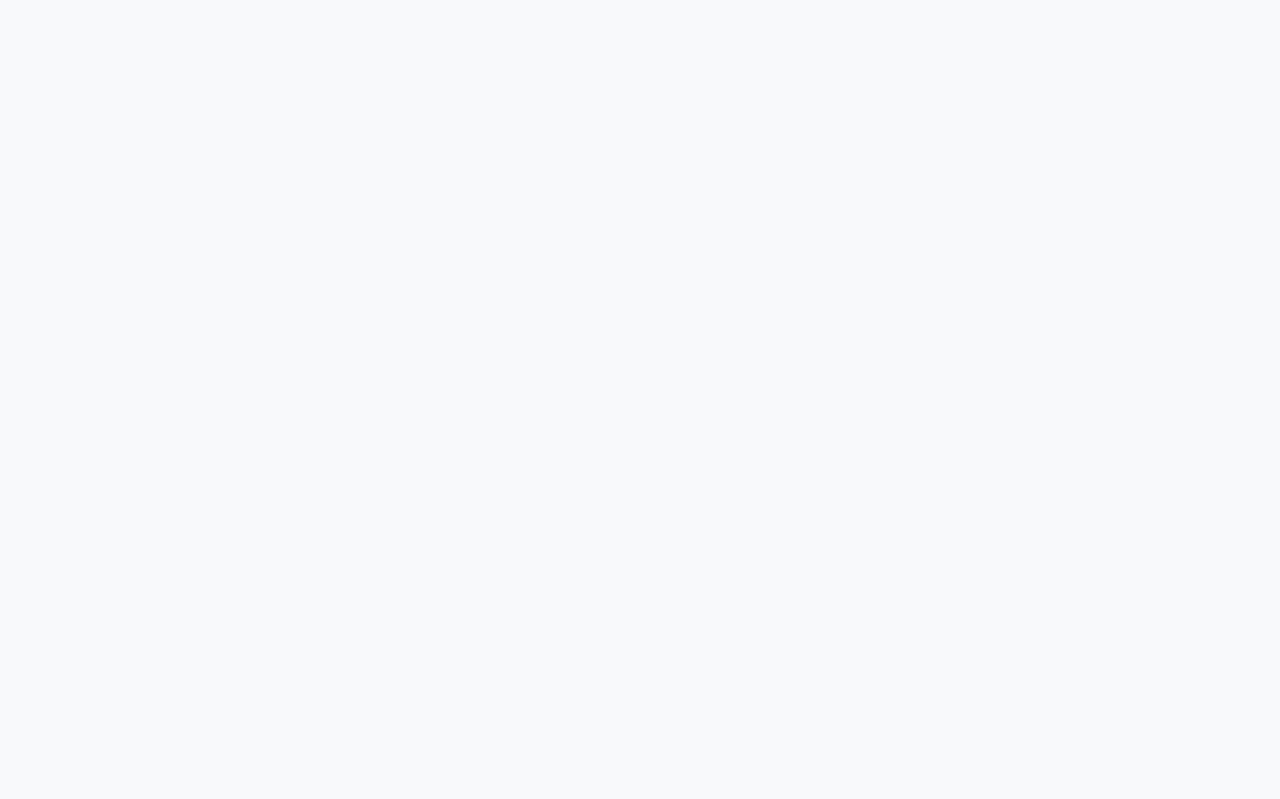
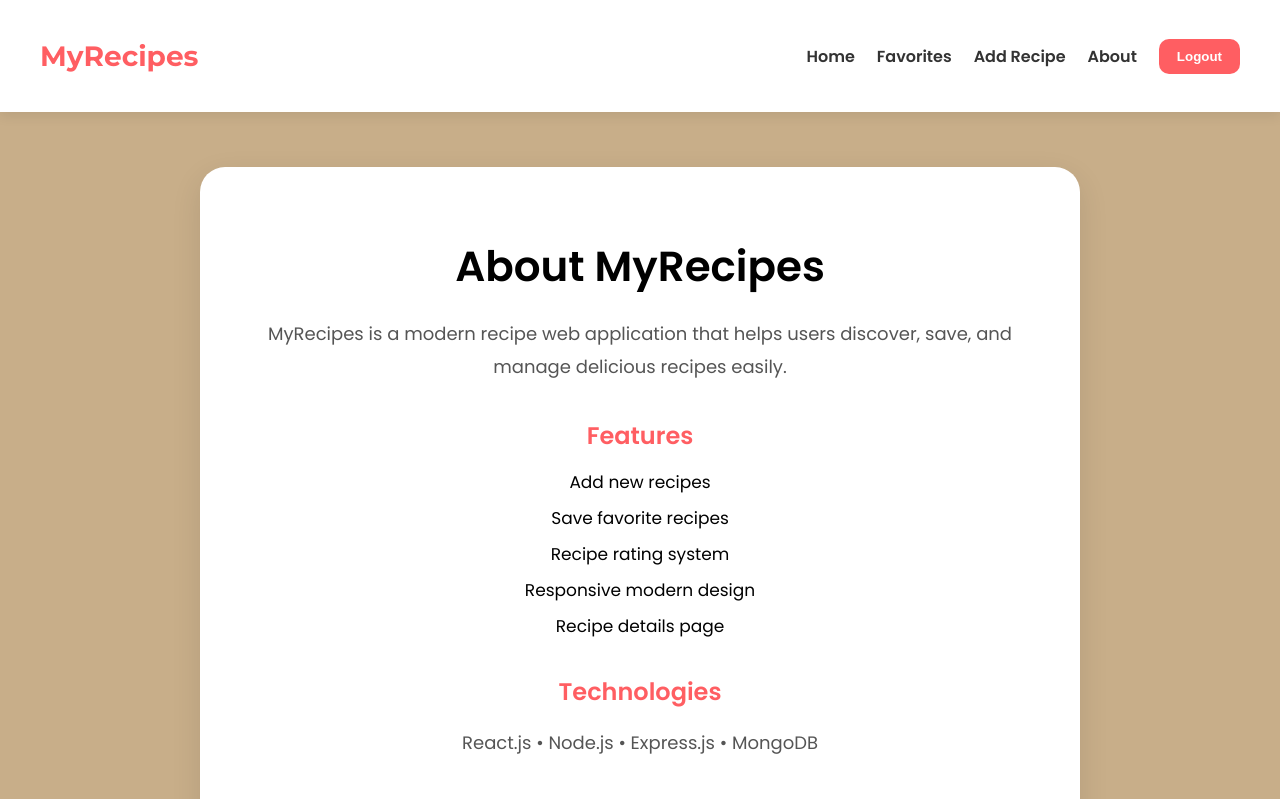
Before and after one commit to mnjomnjo/food-recipe-app, a React (Create React App) app in the folder client/: page /about in a window 1280 px wide. Before the commit this address had no page. Shown: the top 799 px of the page. Built offline with nearby package versions, Linux system fonts and the light colour scheme.

Commit message:
improve UI design and add about page

```diff
--- a/client/src/App.js
+++ b/client/src/App.js
@@ -7,20 +7,37 @@ import Home from "./pages/Home";
 import RecipeDetails from "./pages/RecipeDetails";
 import AddRecipe from "./pages/AddRecipe";
 import Favorites from "./pages/Favorites";
+import About from "./pages/About";
 
 function App() {
   return (
     <Router>
-      {/*  Toast Container */}
+      {/* Toast Container */}
       <Toaster position="top-right" />
 
       <Routes>
         <Route path="/" element={<Login />} />
-        <Route path="/register" element={<Register />} />
+
+        <Route
+          path="/register"
+          element={<Register />}
+        />
+
         <Route path="/home" element={<Home />} />
-        <Route path="/recipe/:id" element={<RecipeDetails />} />
+
+        <Route
+          path="/recipe/:id"
+          element={<RecipeDetails />}
+        />
+
         <Route path="/add" element={<AddRecipe />} />
-        <Route path="/favorites" element={<Favorites />} />
+
+        <Route
+          path="/favorites"
+          element={<Favorites />}
+        />
+
+        <Route path="/about" element={<About />} />
       </Routes>
     </Router>
   );
--- a/client/src/components/Navbar.css
+++ b/client/src/components/Navbar.css
@@ -1,37 +1,107 @@
+/* NAVBAR  */
 .navbar {
   display: flex;
   justify-content: space-between;
   align-items: center;
 
-  padding: 15px 40px;
+  padding: 16px 40px;
   background: white;
 
-  box-shadow: 0 4px 10px rgba(0,0,0,0.05);
+  box-shadow: 0 4px 12px rgba(0,0,0,0.08);
+
+  position: sticky;
+  top: 0;
+  z-index: 1000;
 }
 
+/*  LOGO */
 .logo {
   font-family: 'Montserrat', sans-serif;
-  font-size: 22px;
+  font-size: 28px;
   font-weight: 700;
+  color: #ff5e62;
 }
 
+/* LINKS */
 .nav-links {
   display: flex;
-  gap: 20px;
+  gap: 22px;
   align-items: center;
+  flex-wrap: wrap;
 }
 
 .nav-links a {
   text-decoration: none;
   color: #333;
-  font-weight: 500;
+  font-weight: 600;
+  transition: 0.3s;
+  position: relative;
 }
 
+/* HOVER EFFECT */
+.nav-links a:hover {
+  color: #ff5e62;
+}
+
+/* UNDERLINE EFFECT */
+.nav-links a::after {
+  content: "";
+  position: absolute;
+
+  width: 0%;
+  height: 2px;
+
+  left: 0;
+  bottom: -4px;
+
+  background: #ff5e62;
+
+  transition: 0.3s;
+}
+
+.nav-links a:hover::after {
+  width: 100%;
+}
+
+/* LOGOUT BUTTON */
 .logout-btn {
   background: #ff5e62;
   color: white;
   border: none;
-  padding: 8px 15px;
-  border-radius: 8px;
+
+  padding: 10px 18px;
+  border-radius: 10px;
+
   cursor: pointer;
+
+  font-weight: 600;
+
+  transition: 0.3s;
 }
+
+.logout-btn:hover {
+  background: #ff3b40;
+  transform: translateY(-2px);
+}
+
+/*  RESPONSIVE  */
+@media (max-width: 768px) {
+  .navbar {
+    flex-direction: column;
+    gap: 15px;
+    padding: 20px;
+  }
+
+  .logo {
+    font-size: 24px;
+  }
+
+  .nav-links {
+    justify-content: center;
+    gap: 15px;
+  }
+
+  .logout-btn {
+    width: 100%;
+  }
+}
--- a/client/src/components/Navbar.jsx
+++ b/client/src/components/Navbar.jsx
@@ -9,7 +9,7 @@ function Navbar() {
   const handleLogout = () => {
     localStorage.removeItem("token");
 
-    toast.success("Logged out successfully ");
+    toast.success("Logged out successfully ✅");
 
     navigate("/");
   };
@@ -29,6 +29,10 @@ function Navbar() {
           Add Recipe
         </Link>
 
+        <Link to="/about">
+          About
+        </Link>
+
         <button
           className="logout-btn"
           onClick={handleLogout}
--- /dev/null
+++ b/client/src/pages/About.css
@@ -0,0 +1,55 @@
+.about-container {
+  min-height: 100vh;
+  background: #c8ae89;
+
+  display: flex;
+  justify-content: center;
+  align-items: center;
+
+  padding: 40px 20px;
+}
+
+.about-card {
+  background: white;
+
+  max-width: 800px;
+  width: 100%;
+
+  padding: 40px;
+
+  border-radius: 25px;
+
+  box-shadow: 0 10px 30px rgba(0,0,0,0.1);
+
+  text-align: center;
+}
+
+.about-card h1 {
+  margin-bottom: 20px;
+  font-size: 42px;
+}
+
+.about-card p {
+  color: #555;
+  line-height: 1.8;
+  font-size: 18px;
+}
+
+.about-section {
+  margin-top: 35px;
+}
+
+.about-section h2 {
+  margin-bottom: 15px;
+  color: #ff5e62;
+}
+
+.about-section ul {
+  list-style: none;
+  padding: 0;
+}
+
+.about-section li {
+  margin: 10px 0;
+  font-size: 17px;
+}
--- /dev/null
+++ b/client/src/pages/About.jsx
@@ -0,0 +1,53 @@
+import Navbar from "../components/Navbar";
+import "./About.css";
+
+function About() {
+  return (
+    <>
+      <Navbar />
+
+      <div className="about-container">
+        <div className="about-card">
+          <h1>About MyRecipes </h1>
+
+          <p>
+            MyRecipes is a modern recipe web application
+            that helps users discover, save, and manage
+            delicious recipes easily.
+          </p>
+
+          <div className="about-section">
+            <h2> Features</h2>
+
+            <ul>
+              <li>Add new recipes</li>
+              <li>Save favorite recipes</li>
+              <li>Recipe rating system</li>
+              <li>Responsive modern design</li>
+              <li>Recipe details page</li>
+            </ul>
+          </div>
+
+          <div className="about-section">
+            <h2> Technologies</h2>
+
+            <p>
+              React.js • Node.js • Express.js • MongoDB
+            </p>
+          </div>
+
+          <div className="about-section">
+            <h2> Team Project</h2>
+
+            <p>
+              Developed as a collaborative web development
+              project.
+            </p>
+          </div>
+        </div>
+      </div>
+    </>
+  );
+}
+
+export default About;
--- a/client/src/pages/AddRecipe.css
+++ b/client/src/pages/AddRecipe.css
@@ -1,11 +1,27 @@
 .add-container {
-  padding: 40px;
+  min-height: 100vh;
+  background: #c8ae89;
+
+  padding: 40px 20px;
   text-align: center;
 }
 
+.add-container h2 {
+  margin-bottom: 30px;
+  font-size: 36px;
+}
+
 .add-form {
-  max-width: 400px;
+  max-width: 500px;
   margin: auto;
+
+  background: white;
+  padding: 30px;
+
+  border-radius: 20px;
+
+  box-shadow: 0 10px 25px rgba(0,0,0,0.1);
+
   display: flex;
   flex-direction: column;
   gap: 15px;
@@ -13,20 +29,34 @@
 
 .add-form input,
 .add-form textarea {
-  padding: 12px;
-  border-radius: 8px;
+  padding: 14px;
+
+  border-radius: 10px;
   border: 1px solid #ddd;
+
+  font-size: 15px;
+}
+
+.add-form textarea {
+  resize: none;
+  min-height: 100px;
 }
 
 .add-form button {
-  padding: 12px;
   background: #ff5e62;
   color: white;
+
   border: none;
-  border-radius: 8px;
+  padding: 14px;
+
+  border-radius: 10px;
+
+  font-size: 16px;
   cursor: pointer;
+
+  transition: 0.3s;
 }
 
 .add-form button:hover {
-  opacity: 0.9;
+  background: #ff3d44;
 }
--- a/client/src/pages/Favorites.css
+++ b/client/src/pages/Favorites.css
@@ -1,4 +1,64 @@
 .favorites-container {
-  padding: 20px;
+  min-height: 100vh;
+  background: #c8ae89;
+  padding: 40px 20px;
   text-align: center;
 }
+
+.favorites-container h2 {
+  margin-bottom: 30px;
+  font-size: 36px;
+  color: #222;
+}
+
+.recipes-grid {
+  display: grid;
+  grid-template-columns: repeat(auto-fit, minmax(260px, 300px));
+  gap: 25px;
+  justify-content: center;
+}
+
+.card {
+  background: white;
+  border-radius: 20px;
+  padding: 20px;
+
+  box-shadow: 0 10px 25px rgba(0,0,0,0.1);
+
+  transition: 0.3s;
+}
+
+.card:hover {
+  transform: translateY(-8px);
+}
+
+.card img {
+  width: 100%;
+  height: 220px;
+  object-fit: cover;
+  border-radius: 15px;
+}
+
+.card h3 {
+  margin: 15px 0 10px;
+}
+
+.card p {
+  color: #666;
+  margin-bottom: 15px;
+}
+
+.remove-btn {
+  background: #ff5e62;
+  color: white;
+  border: none;
+  padding: 10px 18px;
+  border-radius: 10px;
+  cursor: pointer;
+
+  transition: 0.3s;
+}
+
+.remove-btn:hover {
+  background: #ff3d44;
+}
--- a/client/src/pages/RecipeDetails.css
+++ b/client/src/pages/RecipeDetails.css
@@ -1,28 +1,54 @@
 .details-container {
+  min-height: 100vh;
+  background: #c8ae89;
+
+  padding: 40px 20px;
   text-align: center;
-  padding: 40px;
 }
 
 .details-container img {
-  width: 300px;
-  border-radius: 15px;
-  margin-bottom: 20px;
+  width: 350px;
+  max-width: 100%;
+
+  border-radius: 20px;
+
+  box-shadow: 0 10px 25px rgba(0,0,0,0.15);
 }
 
 .details-container h1 {
-  margin-bottom: 10px;
+  margin-top: 20px;
+  font-size: 40px;
 }
 
-.details-container .desc {
-  color: #777;
-  margin: 10px 0;
+.details-container p {
+  color: #444;
+  font-size: 18px;
+}
+
+.desc {
+  max-width: 700px;
+  margin: 20px auto;
+
+  line-height: 1.8;
 }
 
 .fav-btn {
+  margin-top: 20px;
+
   background: #ff5e62;
   color: white;
+
   border: none;
-  padding: 10px 20px;
-  border-radius: 10px;
+  padding: 14px 24px;
+
+  border-radius: 12px;
+
+  font-size: 18px;
   cursor: pointer;
+
+  transition: 0.3s;
 }
+
+.fav-btn:hover {
+  background: #ff3d44;
+}
```
Also changed, not shown: client/src/pages/Home.css (+135 -49 lines), client/src/pages/Home.jsx (+107 -33 lines).
